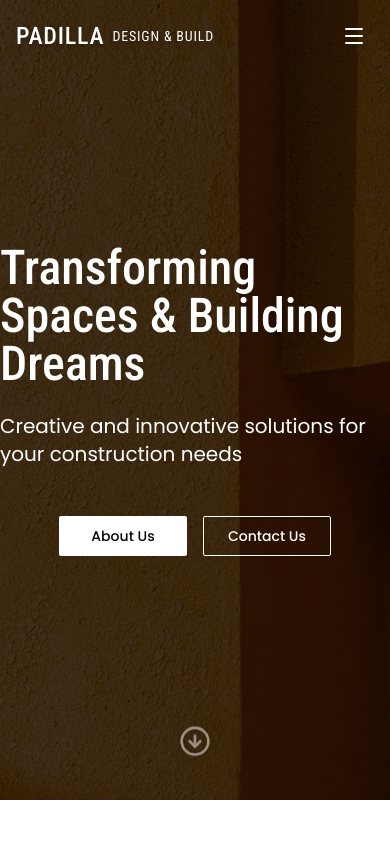
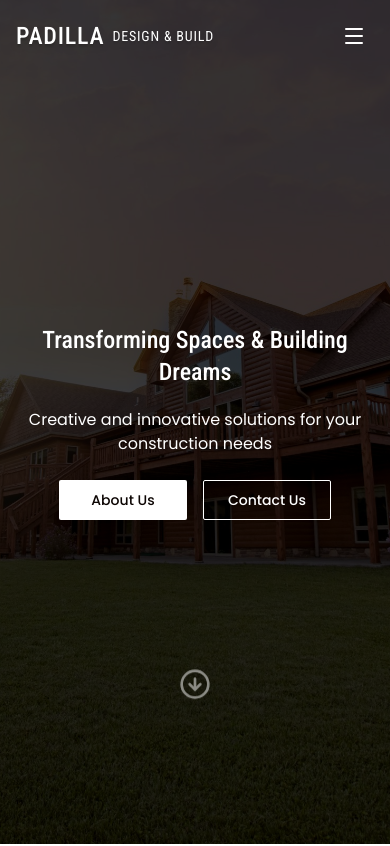
Before and after one commit to morganstovold/padilla-construction-website, a Next.js app: page /about in a window 390 px wide. Shown: the top 846 px of the page. Built offline with nearby package versions, Linux system fonts and the light colour scheme.

Commit message:
style: add responsive padding to hero container for better mobile layout

```diff
--- a/components/(about)/Hero.tsx
+++ b/components/(about)/Hero.tsx
@@ -1,28 +1,30 @@
 import { CircleArrowDownIcon } from "lucide-react";
 import Image from "next/image";
-import Navbar from "@/components/Navbar";
-import { buttonVariants } from "@/components/ui/button";
-import { ViewLink } from "@/components/ViewLink";
-import Background2 from "@/public/background-1.jpg";
+import Background2 from "@/public/background-3.jpg";
+import Navbar from "../Navbar";
+import { buttonVariants } from "../ui/button";
+import { ViewLink } from "../ViewLink";
 
 export default function Hero() {
   return (
-    <section className="relative flex h-200 w-full flex-col items-center overflow-hidden bg-background text-white">
+    <section className="relative flex max-h-[60rem] min-h-svh w-full flex-col items-center justify-center overflow-hidden bg-background text-white">
       <Navbar />
+      <div className="absolute inset-0 z-0">
         <Image
           src={Background2}
+          className="size-full object-cover"
           alt="Background"
-        className="absolute z-0 h-full min-w-full object-cover"
         />
-      <div className="absolute top-0 left-0 z-1 flex h-full w-full flex-col items-center justify-center bg-black/75">
-        <div className="flex flex-col items-center gap-6">
-          <h1 className="font-medium text-5xl">
+        <div className="absolute inset-0 bg-black/75" />
+      </div>
+      <div className="container z-1 mx-auto flex h-full w-full flex-col items-center justify-center px-4 text-center sm:px-6 lg:px-8">
+        <h1 className="mb-5 font-medium text-2xl md:mb-6 md:text-4xl lg:text-6xl">
           Transforming Spaces & Building Dreams
         </h1>
-          <span className="text-xl">
+        <span className="text-base">
           Creative and innovative solutions for your construction needs
         </span>
-          <div className="mt-6 flex gap-4">
+        <div className="mt-6 flex items-center justify-center gap-4 md:mt-8">
           <ViewLink
             href="/about"
             className={buttonVariants({ size: "lg", className: "min-w-32" })}
@@ -42,10 +44,9 @@ export default function Hero() {
         </div>
       </div>
 
-        <ViewLink href="#whychoose" className="absolute bottom-10 opacity-50">
+      <ViewLink href="#whychoose" className="absolute bottom-1/6 opacity-50">
         <CircleArrowDownIcon className="size-8 animate-bounce" />
       </ViewLink>
-      </div>
     </section>
   );
 }
--- a/components/(contact)/Hero.tsx
+++ b/components/(contact)/Hero.tsx
@@ -1,28 +1,30 @@
 import { CircleArrowDownIcon } from "lucide-react";
 import Image from "next/image";
-import Navbar from "@/components/Navbar";
-import { buttonVariants } from "@/components/ui/button";
-import { ViewLink } from "@/components/ViewLink";
 import Background2 from "@/public/background-2.jpg";
+import Navbar from "../Navbar";
+import { buttonVariants } from "../ui/button";
+import { ViewLink } from "../ViewLink";
 
 export default function Hero() {
   return (
-    <section className="relative flex h-200 w-full flex-col items-center overflow-hidden bg-background text-white">
+    <section className="relative flex max-h-[60rem] min-h-svh w-full flex-col items-center justify-center overflow-hidden bg-background text-white">
       <Navbar />
+      <div className="absolute inset-0 z-0">
         <Image
           src={Background2}
+          className="size-full object-cover"
           alt="Background"
-        className="absolute z-0 h-full min-w-full object-cover"
         />
-      <div className="absolute top-0 left-0 z-1 flex h-full w-full flex-col items-center justify-center bg-black/75">
-        <div className="flex flex-col items-center gap-6">
-          <h1 className="font-medium text-5xl">
+        <div className="absolute inset-0 bg-black/75" />
+      </div>
+      <div className="container z-1 mx-auto flex h-full w-full flex-col items-center justify-center px-4 text-center sm:px-6 lg:px-8">
+        <h1 className="mb-5 font-medium text-2xl md:mb-6 md:text-4xl lg:text-6xl">
           Transforming Spaces & Building Dreams
         </h1>
-          <span className="text-xl">
+        <span className="text-base">
           Creative and innovative solutions for your construction needs
         </span>
-          <div className="mt-6 flex gap-4">
+        <div className="mt-6 flex items-center justify-center gap-4 md:mt-8">
           <ViewLink
             href="/about"
             className={buttonVariants({ size: "lg", className: "min-w-32" })}
@@ -42,10 +44,9 @@ export default function Hero() {
         </div>
       </div>
 
-        <ViewLink href="#whychoose" className="absolute bottom-10 opacity-50">
+      <ViewLink href="#whychoose" className="absolute bottom-1/6 opacity-50">
         <CircleArrowDownIcon className="size-8 animate-bounce" />
       </ViewLink>
-      </div>
     </section>
   );
 }
--- a/components/Hero.tsx
+++ b/components/Hero.tsx
@@ -17,7 +17,7 @@ export default function Hero() {
         />
         <div className="absolute inset-0 bg-black/75" />
       </div>
-      <div className="container z-1 mx-auto flex h-full w-full flex-col items-center justify-center text-center">
+      <div className="container z-1 mx-auto flex h-full w-full flex-col items-center justify-center px-4 text-center sm:px-6 lg:px-8">
         <h1 className="mb-5 font-medium text-2xl md:mb-6 md:text-4xl lg:text-6xl">
           Transforming Spaces & Building Dreams
         </h1>
--- /dev/null
+++ b/pnpm-workspace.yaml
@@ -0,0 +1,3 @@
+onlyBuiltDependencies:
+  - '@tailwindcss/oxide'
+  - sharp
```
Lines whose indentation alone changed are shown as unchanged.
